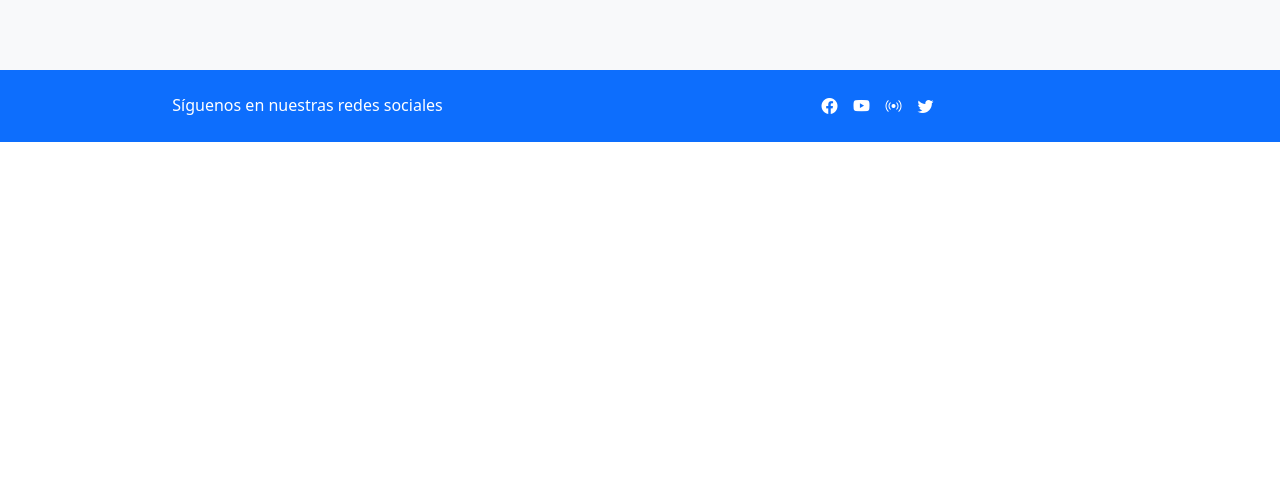
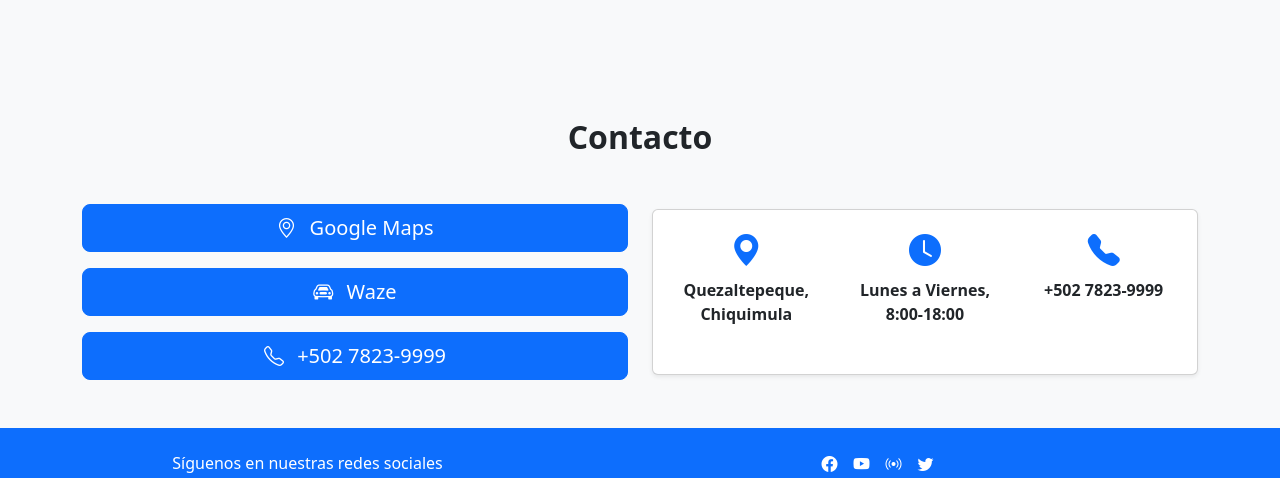
Before and after one commit to ojimenezm4/frontendPazyBien, a React (Create React App) app: page / in a window 1280 px wide. Shown: the part 2779-3257 px from the top of the page. Before the commit the page ends 2921 px from the top, so only its background shows below. Built offline with nearby package versions, Linux system fonts and the light colour scheme.

Commit message:
Agregamos apartado de contacto

```diff
--- /dev/null
+++ b/src/components/home/frame/contact.js
@@ -0,0 +1,77 @@
+import React from 'react';
+
+const Contact = () => {
+  return (
+    <section id="contact" className="py-5 bg-light">
+      <div className="container">
+        {/* Heading */}
+        <h2 className="mb-5 text-center fw-bold">Contacto</h2>
+
+        {/* Grid row */}
+        <div className="row g-4 align-items-center">
+          {/* Form column */}
+          <div className="col-lg-6">
+            <div className="d-flex flex-column gap-3">
+              <a
+                href="https://www.google.com/maps/dir//Centro+Clinico+Paz+Y+Bien+JHM4%2BM2M+Quezaltepeque/@14.634211,-89.4449567,18z/data=!4m8!4m7!1m0!1m5!1m1!1s0x8f624a5d5b5ef741:0x7bd8a9f30c6d2eb!2m2!1d-89.4449567!2d14.634211?entry=ttu&g_ep=EgoyMDI0MDgyMS4wIKXMDSoASAFQAw%3D%3D"
+                className="btn btn-primary btn-lg"
+                target="_blank"
+                rel="noopener noreferrer"
+              >
+                <i className="bi bi-geo-alt me-2"></i> Google Maps
+              </a>
+              <a
+                href="https://www.waze.com/es/live-map/directions/paz-y-bien-ca-10-quezaltepeque?to=place.w.177340562.1773143479.2507574"
+                className="btn btn-primary btn-lg"
+                target="_blank"
+                rel="noopener noreferrer"
+              >
+                <i className="bi bi-car-front me-2"></i> Waze
+              </a>
+              <a href="tel:+50278239999" className="btn btn-primary btn-lg">
+                <i className="bi bi-telephone me-2"></i> +502 7823-9999
+              </a>
+            </div>
+          </div>
+          {/* /.Form column */}
+
+          {/* Info column */}
+          <div className="col-lg-6">
+            <div className="card shadow-sm">
+              <div className="card-body">
+                <div className="row text-center">
+                  {/* Grid column */}
+                  <div className="col-md-4 mb-3">
+                    <p className="mb-1">
+                      <i className="bi bi-geo-alt-fill text-primary" style={{ fontSize: '2rem' }}></i>
+                    </p>
+                    <p className="fw-bold">Quezaltepeque, Chiquimula</p>
+                  </div>
+                  {/* Grid column */}
+                  <div className="col-md-4 mb-3">
+                    <p className="mb-1">
+                      <i className="bi bi-clock-fill text-primary" style={{ fontSize: '2rem' }}></i>
+                    </p>
+                    <p className="fw-bold">Lunes a Viernes, 8:00-18:00</p>
+                  </div>
+                  {/* Grid column */}
+                  <div className="col-md-4 mb-3">
+                    <p className="mb-1">
+                      <i className="bi bi-telephone-fill text-primary" style={{ fontSize: '2rem' }}></i>
+                    </p>
+                    <p className="fw-bold">+502 7823-9999</p>
+                  </div>
+                  {/* Grid column */}
+                </div>
+              </div>
+            </div>
+          </div>
+          {/* /.Info column */}
+        </div>
+        {/* /.Grid row */}
+      </div>
+    </section>
+  );
+};
+
+export default Contact;
--- a/src/components/home/homes.js
+++ b/src/components/home/homes.js
@@ -6,6 +6,7 @@ import MissionVision from './frame/misionvision';
 import Gallery from './frame/gallery';
 import Footer from './frame/footer'
 import BestFeatures from './frame/bestfeatures'
+import Contact from './frame/contact';
 import 'bootstrap/dist/css/bootstrap.min.css';
 import 'bootstrap-icons/font/bootstrap-icons.css';
 import 'bootstrap/dist/js/bootstrap.bundle.min';
@@ -19,6 +20,7 @@ function Homes() {
       <AboutUs />
       <MissionVision />
       <Gallery />
+      <Contact />
       <Footer />
     </div>
   );
```
